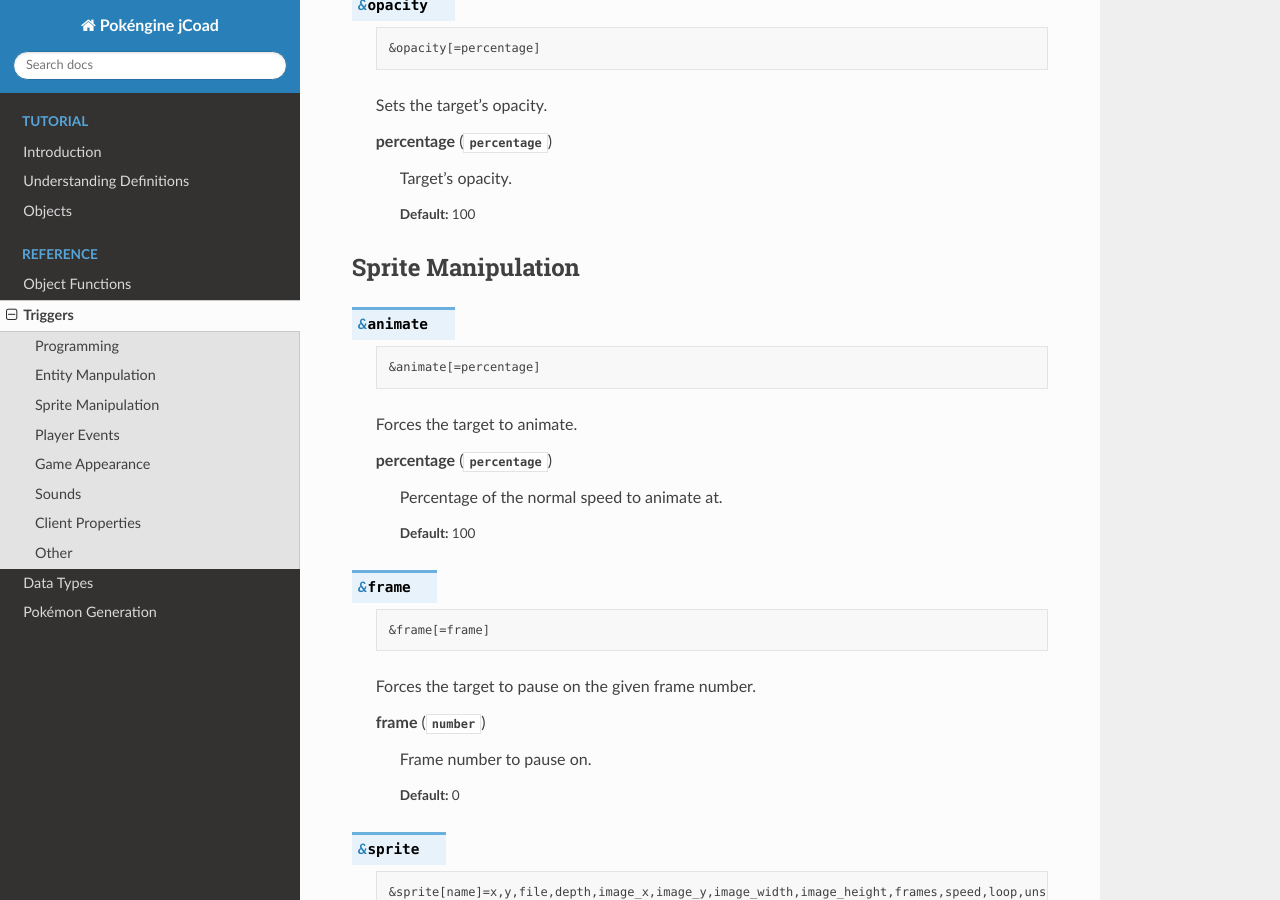
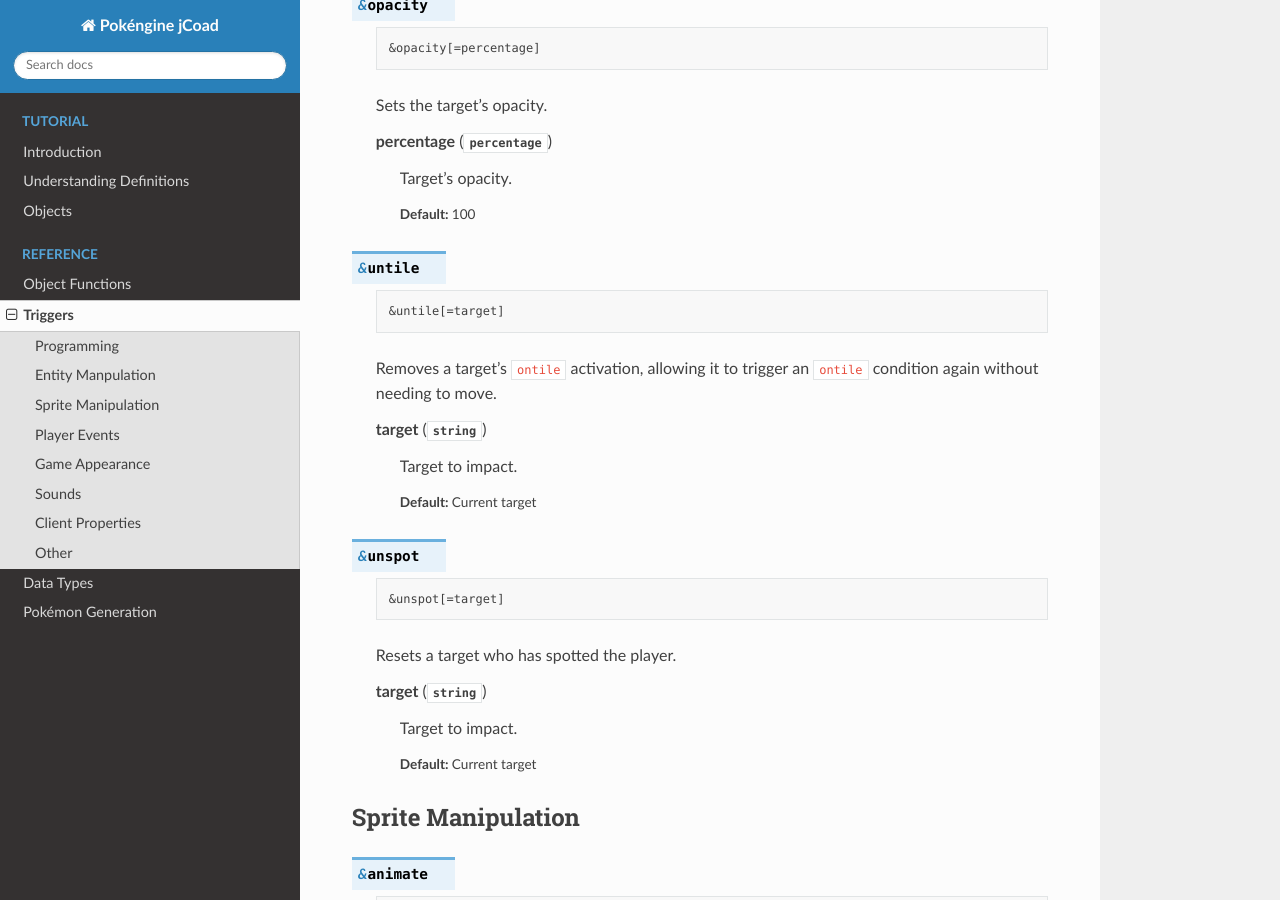
Before and after one commit to jackson-nestelroad/pokengine-jcoad-docs, a Sphinx documentation site: the page built from docs/source/reference/triggers.rst, in a window 1280 px wide and 900 px high, scrolled down 8574 px. Built offline with Sphinx 7.4.7 and the Read the Docs theme 2.0.0, drawn with Linux system fonts in a browser that asks for light colours; cross-references to code outside the pages are shown as plain code; some of the changed text lies outside the part shown.

Commit message:
Fill in missing triggers.

```diff
--- a/docs/source/reference/triggers.rst
+++ b/docs/source/reference/triggers.rst
@@ -376,6 +376,28 @@ Entity Manpulation
 
         Target's opacity.
 
+.. jcoad:trigger:: untile
+    :suffix: [=target]
+
+    Removes a target's :jcoad:cond:`ontile` activation, allowing it to trigger an :jcoad:cond:`ontile` condition again without needing to move.
+
+    .. param:: target
+        :type: string
+        :default: Current target
+
+        Target to impact.
+
+.. jcoad:trigger:: unspot
+    :suffix: [=target]
+
+    Resets a target who has spotted the player.
+
+    .. param:: target
+        :type: string
+        :default: Current target
+
+        Target to impact.
+
 Sprite Manipulation
 ===================
 
@@ -460,13 +482,13 @@ Player Events
 .. jcoad:trigger:: msg
     :suffix: [=target]
 
-    ???
+    Activates a target's :jcoad:prop:`msg` property without the player needing to interact with them.
 
     .. param:: target
         :type: string
-        :default: ???
+        :default: Current target
 
-        ???
+        Target to activate.
 
 .. jcoad:trigger:: item
     :suffix: =item[,amount]
```
Also changed, not shown: other parts of docs/source/reference/triggers.rst (+1 -23 lines).
